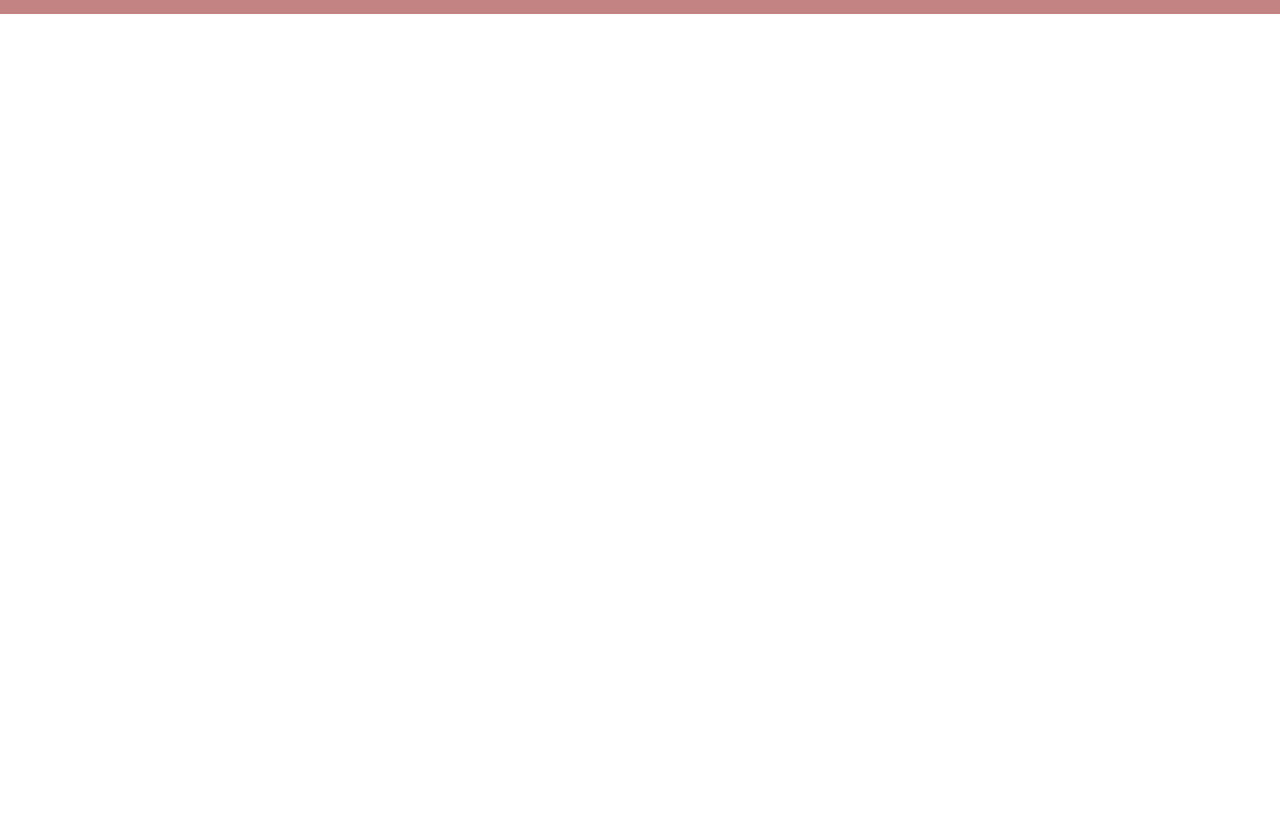
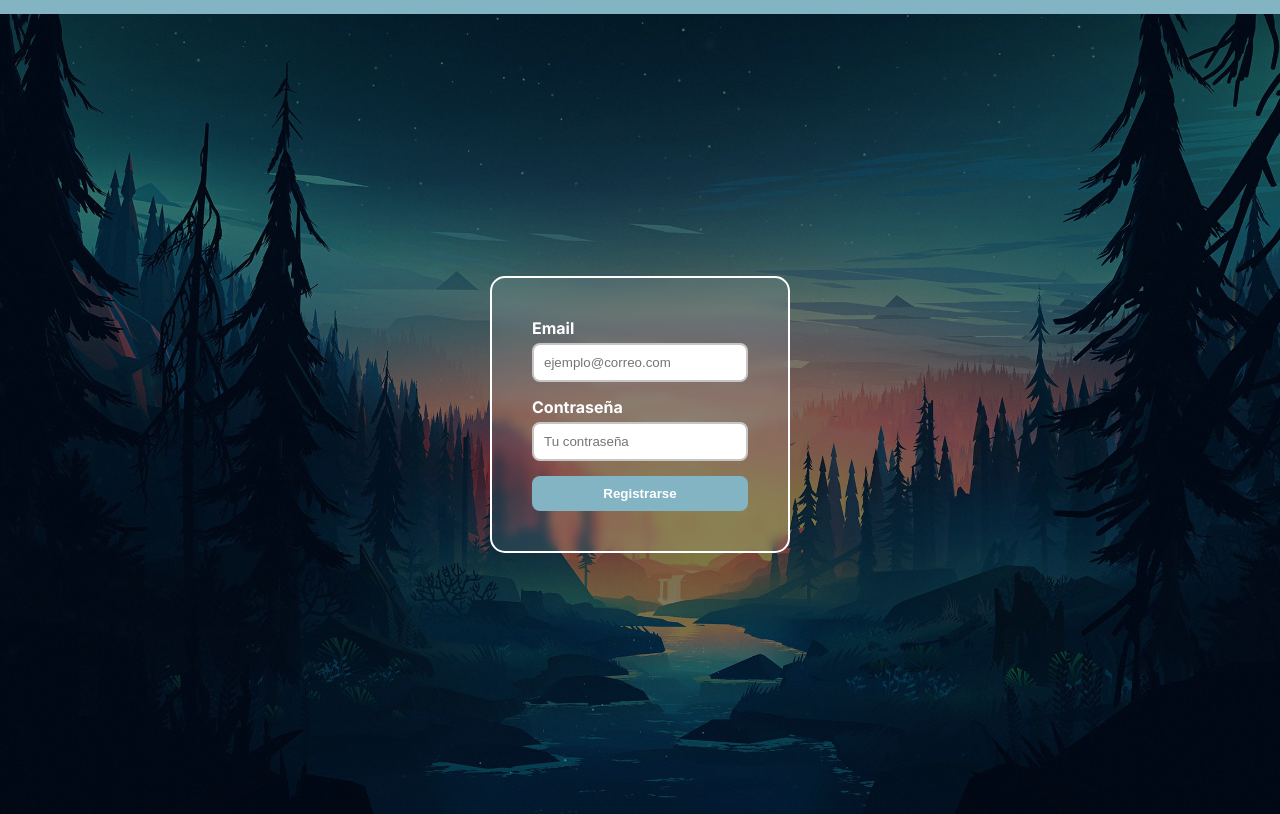
Before and after one commit to L-droid815/Proyecto_Tecnologico, a plain HTML site: page index.html in a window 1280 px wide. Shown: the part 70-884 px from the top of the page. Before the commit the page ends 800 px from the top, so only its background shows below. Drawn offline with Linux system fonts and the light colour scheme.

Commit message:
proyecto actualizado

```diff
--- a/estilo.css
+++ b/estilo.css
@@ -13,7 +13,7 @@ body{
 }
 
 .container {
-    background-color: #c48383; /* Un color más suave que el aqua */
+    background-color: #83b4c4; /* Un color más suave que el aqua */
     padding: 10px 0;
 }
 
@@ -39,3 +39,60 @@ nav ul li a {
     font-size: 20px;
     color: white;
 }
+
+/*Esta es la parte mas importante del proyecto*/
+
+main {
+    background-image: linear-gradient(rgba(0,0,0,0.5), rgba(0,0,0,0.5)), url(./Imagenes/bosque.jpg);
+    background-size: cover;
+    min-height: 100vh;
+    display: flex;
+    flex-direction: column;
+    align-items: center;
+    justify-content: center;
+}
+
+.registro {
+    background-color: rgba(255, 255, 255, 0.1); /* Fondo semitransparente para que se vea el texto */
+    backdrop-filter: blur(5px);
+    border: 2px solid white;
+    border-radius: 15px;
+    padding: 40px;
+    width: 300px;
+    text-align: left; /* Alinea los labels a la izquierda */
+}
+
+.input-group {
+    margin-bottom: 15px;
+}
+
+label {
+    display: block;
+    margin-bottom: 5px;
+    font-weight: bold;
+    color: #ffffff;
+}
+
+input {
+    width: 100%; /* Que ocupen todo el ancho del cuadro */
+    padding: 10px;
+    border: 2px solid #c5c5c5;
+    border-radius: 8px;
+    outline: none;
+}
+
+.btn-registro {
+    width: 100%;
+    padding: 10px;
+    background-color: #83b4c4;
+    border: none;
+    border-radius: 8px;
+    color: white;
+    font-weight: bold;
+    cursor: pointer;
+    transition: 0.3s;
+}
+
+.btn-registro:hover {
+    background-color: #6a96a5;
+}
--- a/index.html
+++ b/index.html
@@ -1,10 +1,10 @@
 <!DOCTYPE html>
-<html lang="en">
+<html lang="es">
 <head>
     <meta charset="UTF-8">
     <meta name="viewport" content="width=device-width, initial-scale=1.0">
     <link rel="stylesheet" href="./estilo.css">
-    <title>Document</title>
+    <title>Bienvenidos al registro</title>
 </head>
 <body>
 
@@ -37,5 +37,28 @@
 
     </div>
 
+
+    <main>
+
+        <form class="registro">
+
+        <div class="input-group">
+            <label for="email">Email</label>
+            <input type="email" id="email" placeholder="ejemplo@correo.com" required>
+        </div>
+
+
+        <div class="input-group">
+            <label for="password">Contraseña</label>
+            <input type="password" id="password" placeholder="Tu contraseña" required>
+        </div>
+
+        <!-- El botón es indispensable -->
+        <button type="submit" class="btn-registro">Registrarse</button>
+    </form>
+
+
+    </main>
+
 </body>
 </html>
```
Also changed, not shown: Imagenes/bosque.jpg (added).
